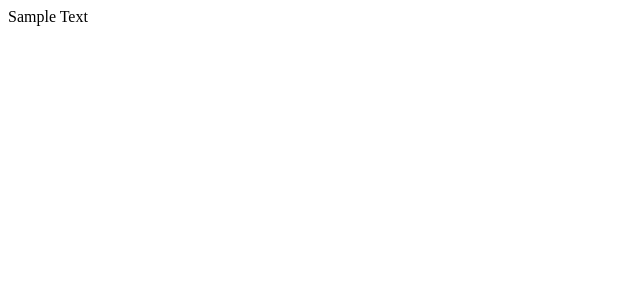
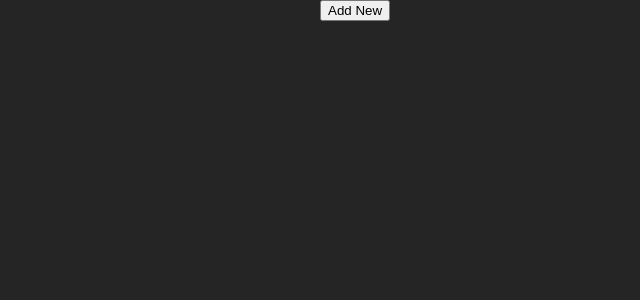
Before and after one commit to Leshista/page-counter, a React (Create React App) app: page / in a window 1280 px wide. Shown: the top 300 px of the page, without its empty margins (0-640 px from the left). Built offline with nearby package versions, Linux system fonts and the light colour scheme.

Commit message:
Added a button that evokes form in which we can add new elements

```diff
--- a/src/App.js
+++ b/src/App.js
@@ -1,5 +1,29 @@
+import { useState } from 'react';
+import Form from './components/Form';
+import FormButton from './components/FormButton';
+
+import './main.css';
+
 function App() {
-    return <div className="App">Sample Text</div>;
+    const [formIsOpen, setFormIsOpen] = useState(false);
+
+    const formOpenHandler = () => {
+        setFormIsOpen(!formIsOpen);
+    };
+    const SubmitHandler = (event) => {
+        event.preventDefault();
+        setFormIsOpen(!formIsOpen);
+    };
+
+    return (
+        <div>
+            {formIsOpen ? (
+                <Form onAddNote={SubmitHandler} />
+            ) : (
+                <FormButton changeFormIsOpenState={formOpenHandler} />
+            )}
+        </div>
+    );
 }
 
 export default App;
--- /dev/null
+++ b/src/components/Form.js
@@ -0,0 +1,17 @@
+import styles from './Form.module.css';
+
+const Form = ({ onAddNote }) => {
+    return (
+        <div className="form-card">
+            <form className={styles.form} onSubmit={onAddNote}>
+                <label htmlFor="name">Book</label>
+                <input type="text" name="name" id="name" />
+                <label htmlFor="pages">Pages</label>
+                <input type="number" name="pages" id="pages" />
+                <button type="submit">Add</button>
+            </form>
+        </div>
+    );
+};
+
+export default Form;
--- /dev/null
+++ b/src/components/Form.module.css
@@ -0,0 +1,4 @@
+.form {
+    display: flex;
+    flex-direction: column;
+}
--- /dev/null
+++ b/src/components/FormButton.js
@@ -0,0 +1,11 @@
+const FormButton = ({ changeFormIsOpenState }) => {
+    return (
+        <div>
+            <button className="form-button" onClick={changeFormIsOpenState}>
+                Add New
+            </button>
+        </div>
+    );
+};
+
+export default FormButton;
--- /dev/null
+++ b/src/main.css
@@ -0,0 +1,8 @@
+html {
+    font-size: 10px;
+}
+body {
+    width: 50vw;
+    margin: 0 auto;
+    background-color: rgb(37, 37, 37);
+}
```
Also changed, not shown: src/components/FormButton.module.css (added).
